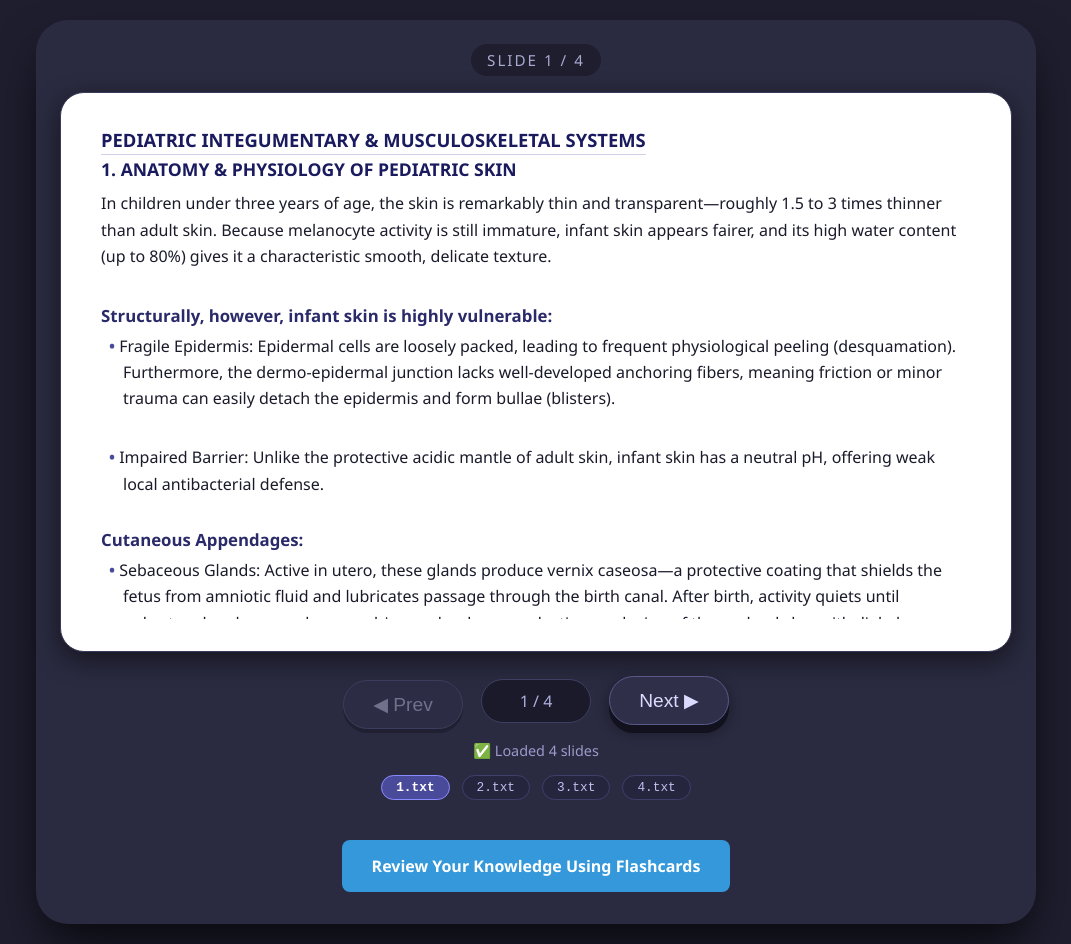
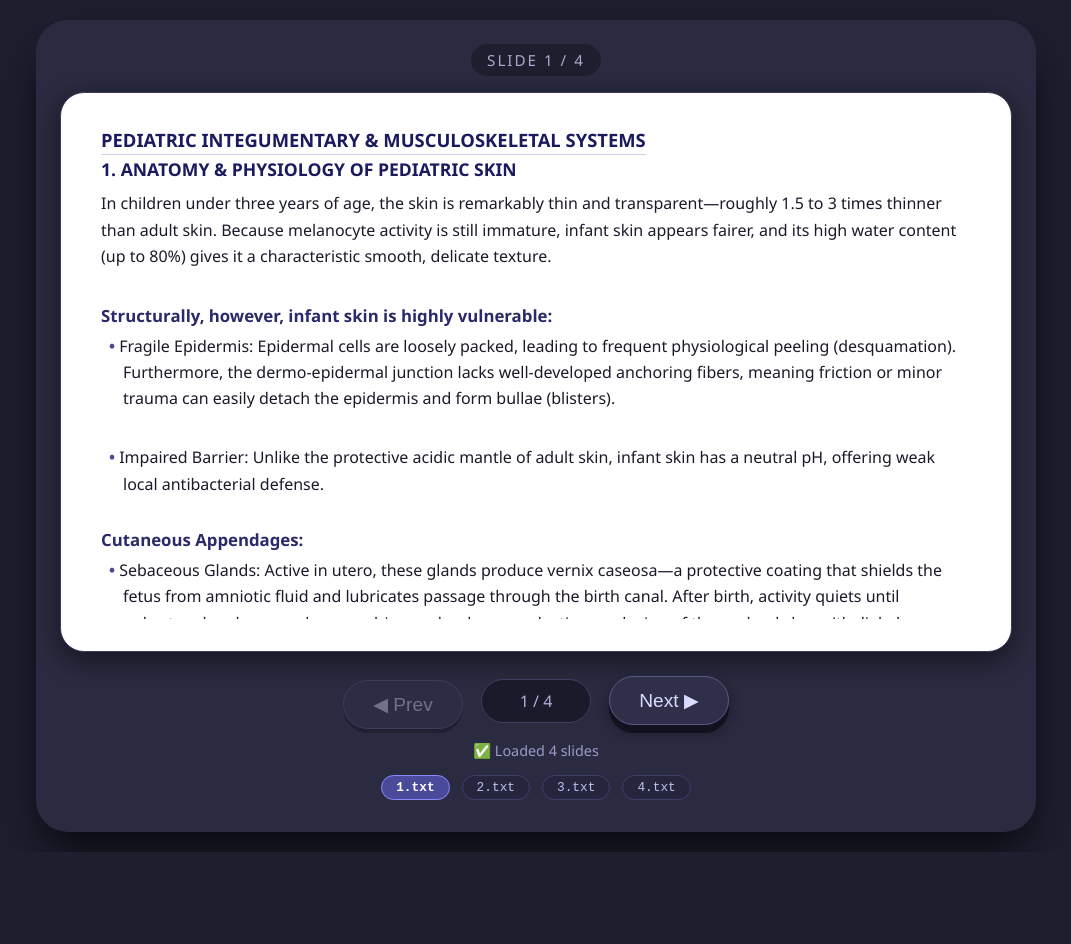
Before and after one commit to Vahab4/Pediatrics, a plain HTML site: page index.html in a window 1280 px wide. Shown: the whole page, without its empty margins (104-1175 px from the left). After the commit the page ends 852 px from the top, so only its background shows below. Drawn offline with Linux system fonts and the light colour scheme; no server answers.

Commit message:
Update index.html

```diff
--- a/index.html
+++ b/index.html
@@ -267,22 +267,7 @@
     <div class="status-message" id="statusMessage"></div>
     <div class="file-list" id="fileList"></div>
 
-    <!-- Knowledge Review Button -->
-<div style="text-align: center; margin-top: 40px;">
-    <a href="flashcards.html" style="
-        display: inline-block;
-        padding: 15px 30px;
-        background-color: #3498db;
-        color: white;
-        text-decoration: none;
-        font-weight: bold;
-        border-radius: 8px;
-        font-size: 16px;
-        transition: background-color 0.3s ease;
-    " onmouseover="this.style.backgroundColor='#2980b9'" onmouseout="this.style.backgroundColor='#3498db'">
-        Review Your Knowledge Using Flashcards
-    </a>
-</div>
+
 
 </div>
 
```
